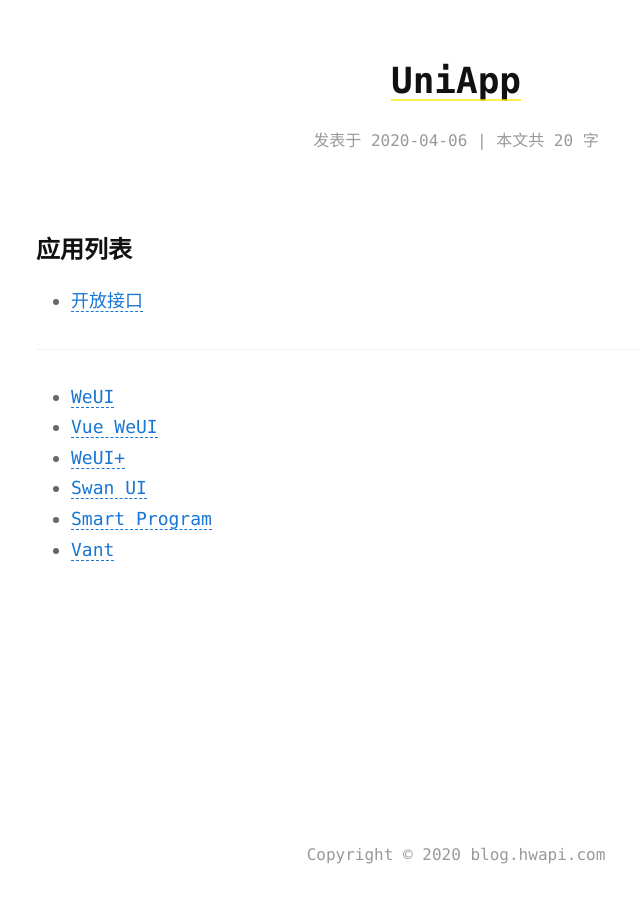
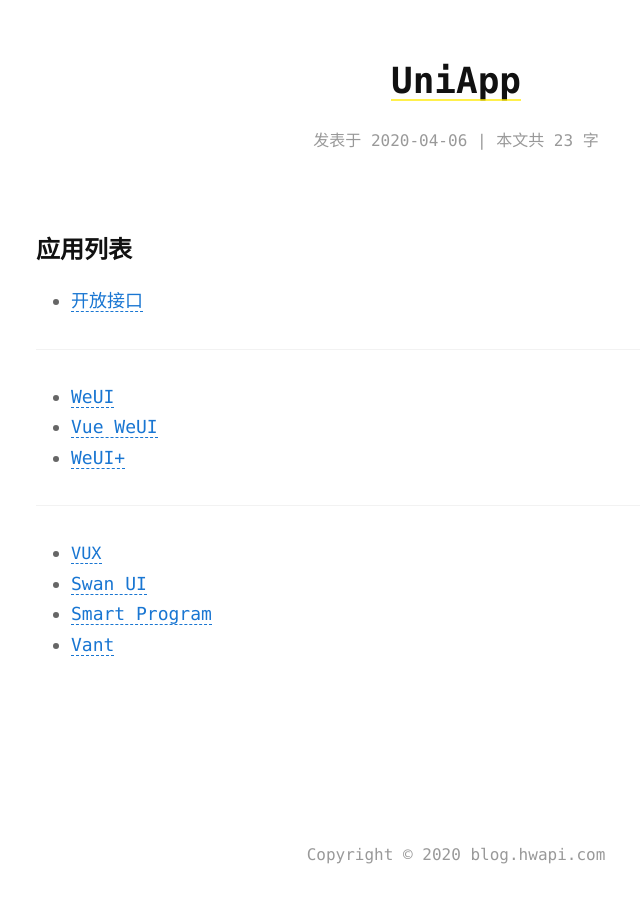
Before and after one commit to newhawk/newhawk.github.io, a Jekyll site: the page built from uniapp.md, in a window 1280 px wide. Shown: the whole page, without its empty margins (184-824 px from the left). Built offline with Jekyll 4.4.1, drawn with Linux system fonts in a browser that asks for light colours.

Commit message:
add VUX link

```diff
--- a/uniapp.md
+++ b/uniapp.md
@@ -14,6 +14,10 @@ date:	2020-04-06 23:17:24 +08:00
 * [WeUI](https://weui.io/)
 * [Vue WeUI](https://adcentury.github.io/vue-weui/)
 * [WeUI+](https://weui.shanliwawa.top/)
+
+---
+* [VUX](https://vux.li/demos/v2/)
+
 * [Swan UI](https://future-team.github.io/swan-ui/examples/index.html)
 * [Smart Program](https://smartprogram.baidu.com/docs/develop/tutorial/demo/)
 * [Vant](https://youzan.github.io/vant/mobile.html)
```
